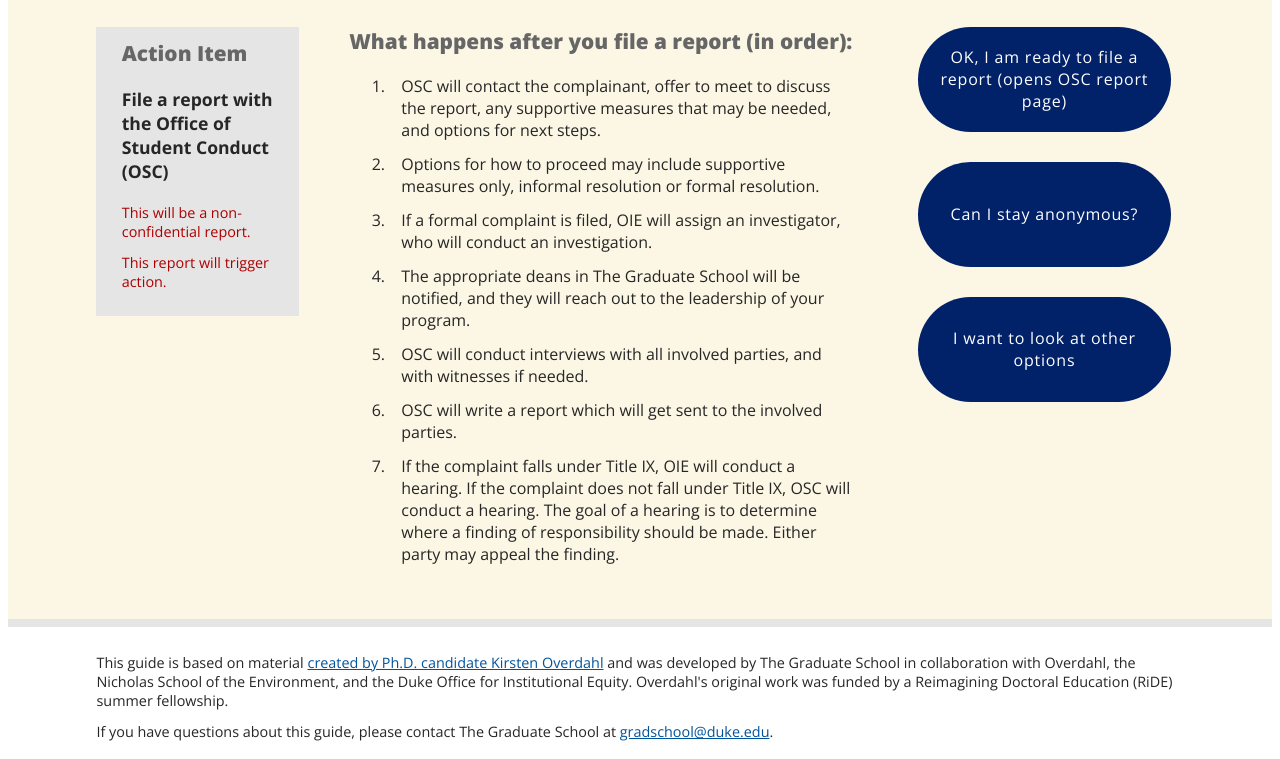
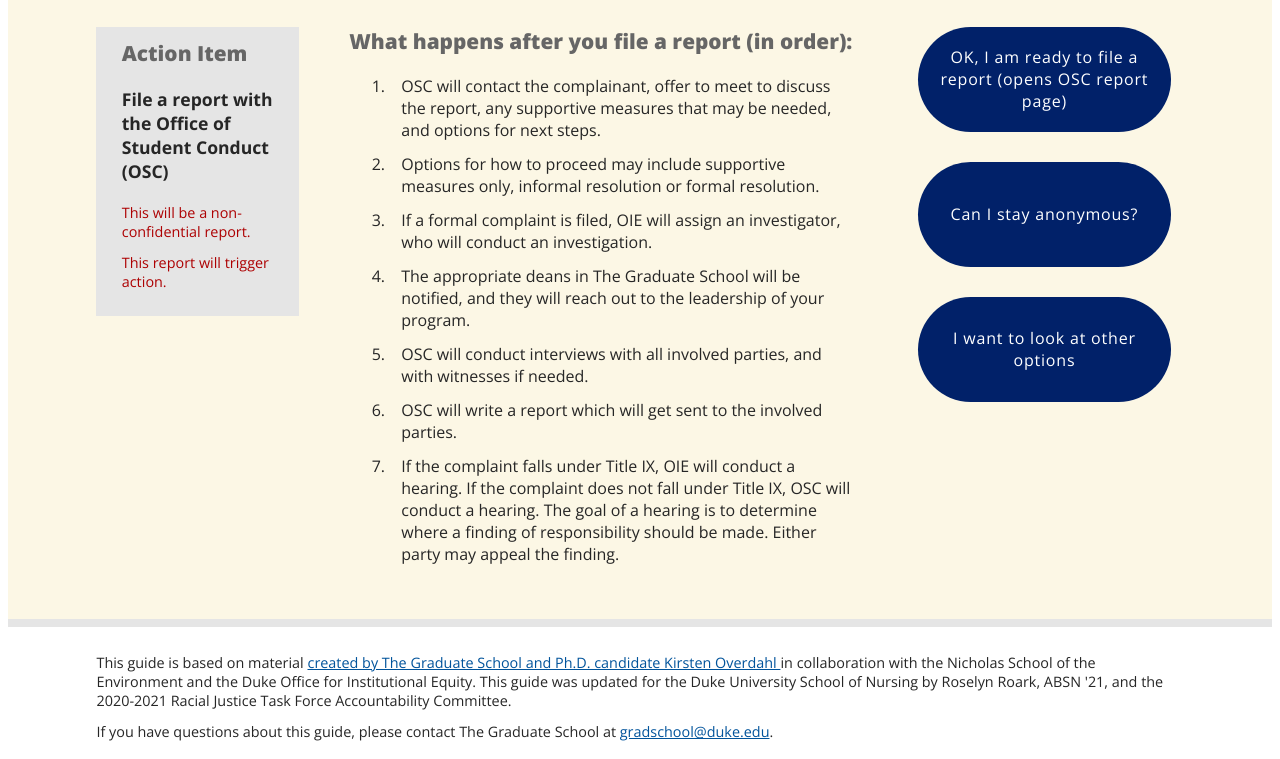
Before and after one commit to ros3/duson, a plain HTML site: page sexual-harassment/report-student/index.html in a window 1280 px wide. Shown: the part 345-1104 px from the top of the page. Drawn offline with nearby package versions, Linux system fonts and the light colour scheme; files that its build step writes are made by us from their sources; files whose address does not match are found by name.

Commit message:
Update index.html

```diff
--- a/sexual-harassment/report-student/index.html
+++ b/sexual-harassment/report-student/index.html
@@ -77,8 +77,8 @@
 
 	<footer id="footer">
 		<p>
-			This guide is based on material <a href="https://gradschool.duke.edu/about/news/phd-student-graduate-school-collaborate-guide-reporting-misconducts" target="_blank">created by Ph.D. candidate Kirsten Overdahl</a> and was developed by The Graduate School in collaboration with Overdahl, the Nicholas School of the Environment, and the Duke Office for Institutional Equity. Overdahl's original work was funded by a Reimagining Doctoral Education (RiDE) summer fellowship.
-		</p>
+This guide is based on material <a href="https://gradschool.duke.edu/about/news/phd-student-graduate-school-collaborate-guide-reporting-misconducts" target="_blank">created by The Graduate School and Ph.D. candidate Kirsten Overdahl </a> in collaboration with the Nicholas School of the Environment and the Duke Office for Institutional Equity. This guide was updated for the Duke University School of Nursing by Roselyn Roark, ABSN '21, and the 2020-2021 Racial Justice Task Force Accountability Committee.</p>
+
 
 		<p>
 			If you have questions about this guide, please contact The Graduate School at <a href="mailto: gradschool@duke.edu">gradschool@duke.edu</a>.
```
